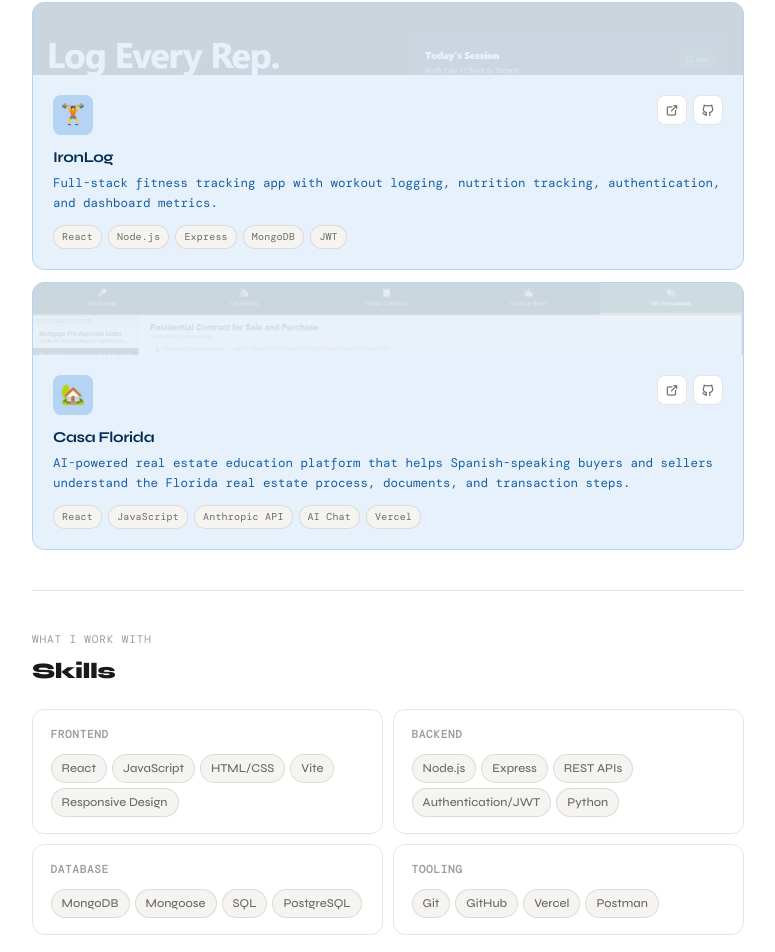
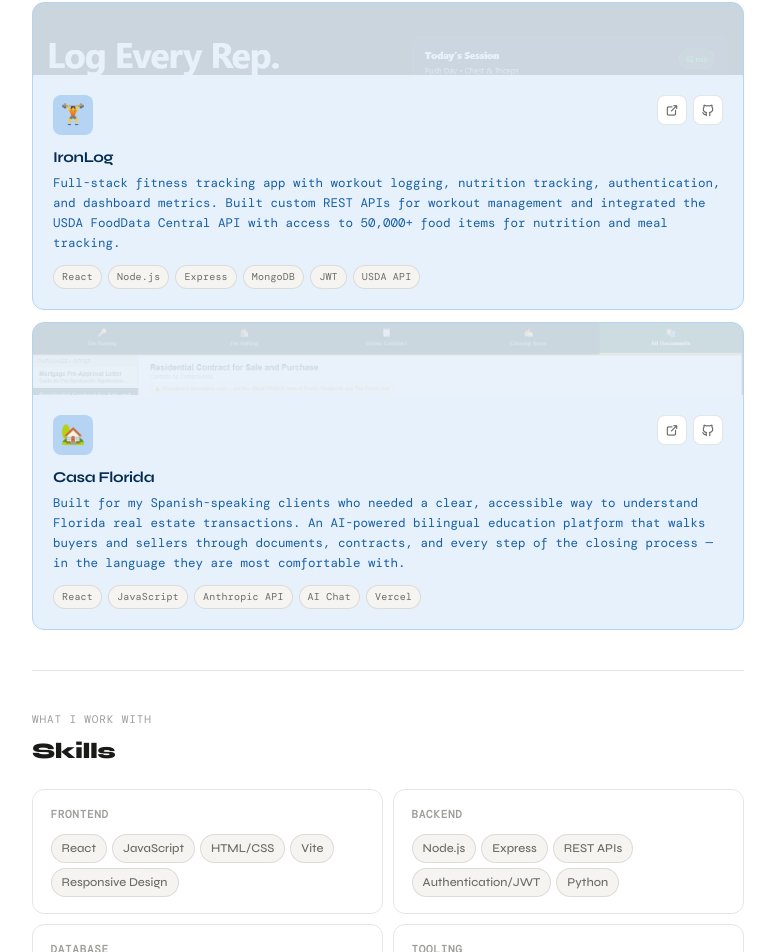
Before and after one commit to EricMerida/Portfolio, a React (Vite) app: page / in a window 1280 px wide. Shown: the part 998-1950 px from the top of the page, without its empty margins (252-1027 px from the left). Built offline with nearby package versions, Linux system fonts and the light colour scheme; the HTML template or start-up script is replaced by a standard one; a web font is replaced by a local one.

Commit message:
Update projects.js

```diff
--- a/src/data/projects.js
+++ b/src/data/projects.js
@@ -2,11 +2,11 @@ const projects = [
   {
     id: 'ironlog',
     name: 'IronLog',
-    desc: 'Full-stack fitness tracking app with workout logging, nutrition tracking, authentication, and dashboard metrics.',
+    desc: 'Full-stack fitness tracking app with workout logging, nutrition tracking, authentication, and dashboard metrics. Built custom REST APIs for workout management and integrated the USDA FoodData Central API with access to 50,000+ food items for nutrition and meal tracking.',
     icon: '🏋️',
     color: 'blue',
     previewImage: '/ironlog-preview.png',
-    tags: ['React', 'Node.js', 'Express', 'MongoDB', 'JWT'],
+    tags: ['React', 'Node.js', 'Express', 'MongoDB', 'JWT', 'USDA API'],
     liveUrl: 'https://fitness-app-plum-ten.vercel.app/',
     githubUrl: 'https://github.com/EricMerida/Fitness-App',
     featured: true,
@@ -14,7 +14,7 @@ const projects = [
   {
     id: 'casa-florida',
     name: 'Casa Florida',
-    desc: 'AI-powered real estate education platform that helps Spanish-speaking buyers and sellers understand the Florida real estate process, documents, and transaction steps.',
+    desc: 'Built for my Spanish-speaking clients who needed a clear, accessible way to understand Florida real estate transactions. An AI-powered bilingual education platform that walks buyers and sellers through documents, contracts, and every step of the closing process — in the language they are most comfortable with.',
     icon: '🏡',
     color: 'blue',
     previewImage: '/casa-florida-preview.png',
```
